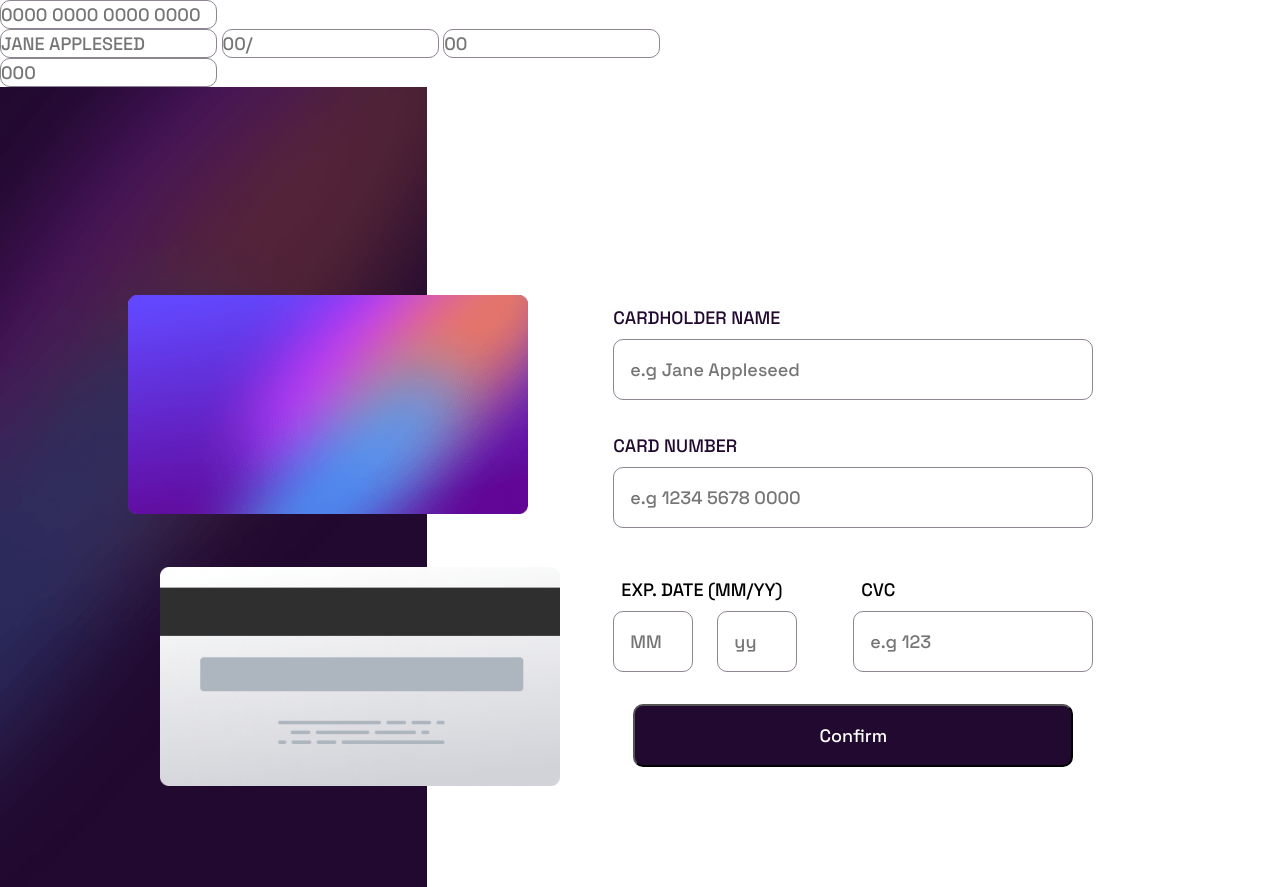
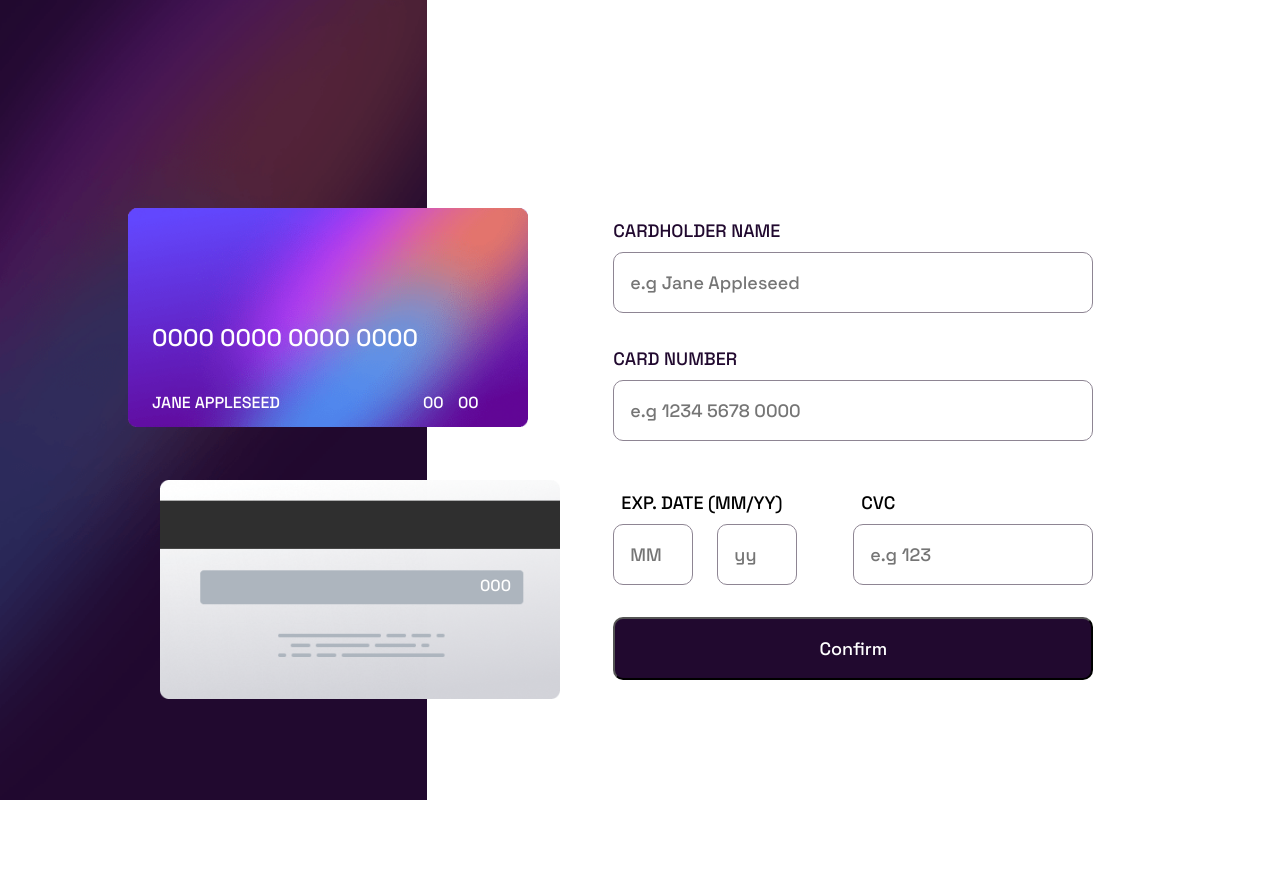
Before and after one commit to Travisnicholson90/credit-card-validation, a plain HTML site: page index.html in a window 1280 px wide. After the commit the page ends 800 px from the top, so only its background shows below. Drawn offline with Linux system fonts and the light colour scheme; a web font is replaced by a local one.

Commit message:
working-code-9-2

```diff
--- a/index.html
+++ b/index.html
@@ -14,7 +14,7 @@
     <input class="output-number" placeholder="0000 0000 0000 0000"/>
     <div class="name">
       <input class="output-name" placeholder="JANE APPLESEED"/>
-      <input class="output-mm" type="number" placeholder="00/"/>
+      <input class="output-mm" type="number" placeholder="00"/>
       <input class="output-yy" type="number" placeholder="00"/>
   </div>
   </div>
@@ -35,7 +35,7 @@
       <!-- card-number input -->
       <div class="card-number">
         <label class="card-number-label" for="number">CARD NUMBER</label>
-        <input class="number-input" type="text" placeholder="e.g 1234 5678 0000">
+        <input class="number-input" type="text" placeholder="e.g 1234 5678 0000" maxlength="16">
         <p class="card-error-message"></p>
       </div>
       <!-- exp date input -->
@@ -43,13 +43,13 @@
 
         <label class="exp-label" for="number">EXP. DATE (MM/YY)</label>
 
-        <input class="exp-mm" type="text" placeholder="MM">
+        <input class="exp-mm" type="text" placeholder="MM" maxlength="2">
         <p class="error-message-mm"></p>
-        <input class="exp-yy" type="text" placeholder="yy">
+        <input class="exp-yy" type="text" placeholder="yy" maxlength="2">
         <p class="error-message-yy"></p>
 
         <label class="cvc-label" for="number">CVC</label>
-        <input class="cvc" type="number" placeholder="e.g 123">
+        <input class="cvc" type="text" placeholder="e.g 123" maxlength="3">
         <p class="error-message-cvc"></p>
 
 
--- a/script.js
+++ b/script.js
@@ -1,3 +1,5 @@
+
+
 
 const form = document.querySelector('.form')
 // * name duplicate form to card
@@ -21,24 +23,39 @@ const yyOutput = document.querySelector('.output-yy')
 const cvcInput = document.querySelector('.cvc')
 const cvcOutput = document.querySelector('.cvc-output-number')
 
-
+// * input errors
+const numberError = document.querySelector('.card-error-message')
+const mmError = document.querySelector('.error-message-mm')
+const yyError = document.querySelector('.error-message-yy')
+const cvcError = document.querySelector('.error-message-cvc')
 
 form.addEventListener('submit', (e) => {
 
     const regExp = /^\d+$/
 
+    if(regExp.test(numberInput.value)) {
+        //console.log('numbers')
+    } else {
+        //console.log('not numbers')
+        numberInput.classList.toggle('active')
+        numberError.innerHTML = 'Wrong format, numbers only.'
+    }
+
+    if(mmInput.value === '') {
+        mmInput.classList.toggle('active')
+        mmError.innerHTML = 'Can\'t be blank'
+    }
+    if (yyInput.value === '') {
+        yyInput.classList.toggle('active')
+        yyError.innerHTML = 'Can\'t be blank'
+    }
+    if (cvcInput.value === '') {
+        cvcInput.classList.toggle('active')
+        cvcError.innerHTML = 'Can\'t be blank'
+    }
 
     e.preventDefault()
-
-    if(regExp.test(numberInput.value)) {
-        console.log('numbers')
-    } else {
-        console.log('not numbers')
-    }
-
 })
-
-
 
 nameInput.addEventListener('input', function() {
     nameOutput.value = this.value
@@ -61,4 +78,5 @@ yyInput.addEventListener('input', function() {
 
 cvcInput.addEventListener('input', function() {
     cvcOutput.value = this.value
+
 })
--- a/styles.css
+++ b/styles.css
@@ -218,11 +218,80 @@ input {
     opacity: 0.9;
 }
 
+.card-output input::placeholder {
+  color: var(--White);
+}
+.cvc-output input::placeholder {
+  color: var(--White);
+}
+
+.card-output {
+  z-index: 1;
+  position: absolute;
+  top: 17.5rem;
+  left: 2rem;
+  display: flex;
+  flex-direction: column;
+  color: white;
+  width: max-content;
+  height: 100px;
+  font-size: 18px;
+}
+
+.output-name {
+  background: inherit;
+  border: none;
+  color: var(--White);
+
+}
+
+.name {
+  display: flex;
+  justify-content: space-between;
+  margin-top: 35px;
+}
+.output-number {
+  font-size: 24px;
+  background-color: inherit;
+  border: none;
+  color: var(--White);
+}
+
+.output-mm {
+  background: inherit;
+  margin-left: 5rem;
+  border: none;
+  width: 45px;
+  color: var(--White);
+}
+.output-yy {
+  background: inherit;
+  margin-left: -10px;
+  border: none;
+  width: 40px;
+  color: var(--White);
+}
+.cvc-output-number {
+  position: absolute;
+  color: white;
+  top: 8.8rem;
+  left: 25rem;
+  width: 40px;
+  border: none;
+  background: inherit;
+  font-size: 16px;
+}
+
+
+
+
+
+
 /* * Card error styles */
 .card-number {
   position: relative;
 }
-.card-error-message.active {
+.card-error-message {
   position: absolute;
   font-size: 14px;
   color: var(--Red);
@@ -230,21 +299,21 @@ input {
   left: 20px;
 }
 
-.error-message-mm.active {
+.error-message-mm {
   position: absolute;
   font-size: 12px;
   color: var(--Red);
   top: 130px;
   left: 18px;
 }
-.error-message-yy.active {
+.error-message-yy {
   position: absolute;
   font-size: 12px;
   color: var(--Red);
   top: 130px;
   left: 120px;
 }
-.error-message-cvc.active {
+.error-message-cvc {
   position: absolute;
   font-size: 12px;
   color: var(--Red);
@@ -300,6 +369,34 @@ input {
   .form {
     max-width: 32rem;
   }
+  .button {
+    width: 30rem;
+
+  }
+
+  .card-output {
+    z-index: 1;
+    position: absolute;
+    top: 21.5rem;
+    left: 1.5rem;
+    display: flex;
+    flex-direction: column;
+    color: white;
+    width: max-content;
+    height: 100px;
+    font-size: 16px;
+  }
+
+  .cvc-output-number {
+    position: absolute;
+    color: white;
+    top: 35.2rem;
+    left: 21.5rem;
+    width: 40px;
+    border: none;
+    background: inherit;
+  }
+
 
 
 }
@@ -319,6 +416,63 @@ input {
     background-position: 8rem 13rem, 10rem 30rem;
 
 }
+
+.card-output {
+  z-index: 1;
+  position: absolute;
+  top: 20rem;
+  left: 9.5rem;
+  display: flex;
+  flex-direction: column;
+  color: white;
+  width: max-content;
+  height: 100px;
+}
+
+
+.output-name {
+  background: inherit;
+  border: none;
+  color: var(--White);
+
+}
+
+.name {
+  display: flex;
+  justify-content: space-between;
+  margin-top: 35px;
+}
+.output-number {
+  font-size: 24px;
+  background-color: inherit;
+  border: none;
+  color: var(--White);
+}
+
+.output-mm {
+  background: inherit;
+  margin-left: 5rem;
+  border: none;
+  width: 45px;
+  color: var(--White);
+}
+.output-yy {
+  background: inherit;
+  margin-left: -10px;
+  border: none;
+  width: 40px;
+  color: var(--White);
+}
+.cvc-output-number {
+  position: absolute;
+  color: white;
+  top: 35.9rem;
+  left: 30rem;
+  width: 40px;
+  border: none;
+  background: inherit;
+}
+
 }
 
 @media screen and (min-width: 1300px) {
@@ -372,14 +526,14 @@ input {
   background: inherit;
   margin-left: 5rem;
   border: none;
-  width: 35px;
+  width: 45px;
   color: var(--White);
 }
 .output-yy {
   background: inherit;
-  margin-left: 0rem;
+  margin-left: -10px;
   border: none;
-  width: 35px;
+  width: 40px;
   color: var(--White);
 }
 .cvc-output-number {
```
